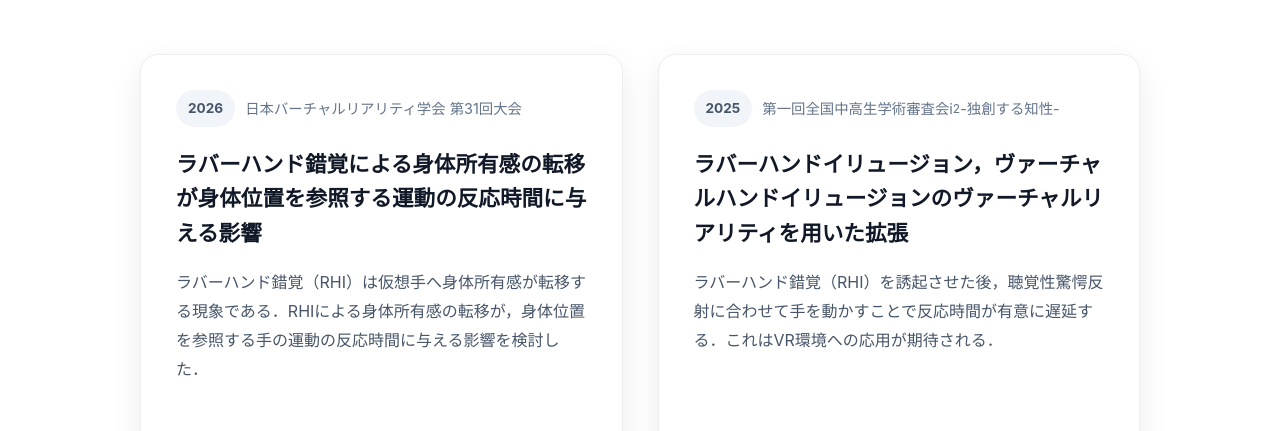
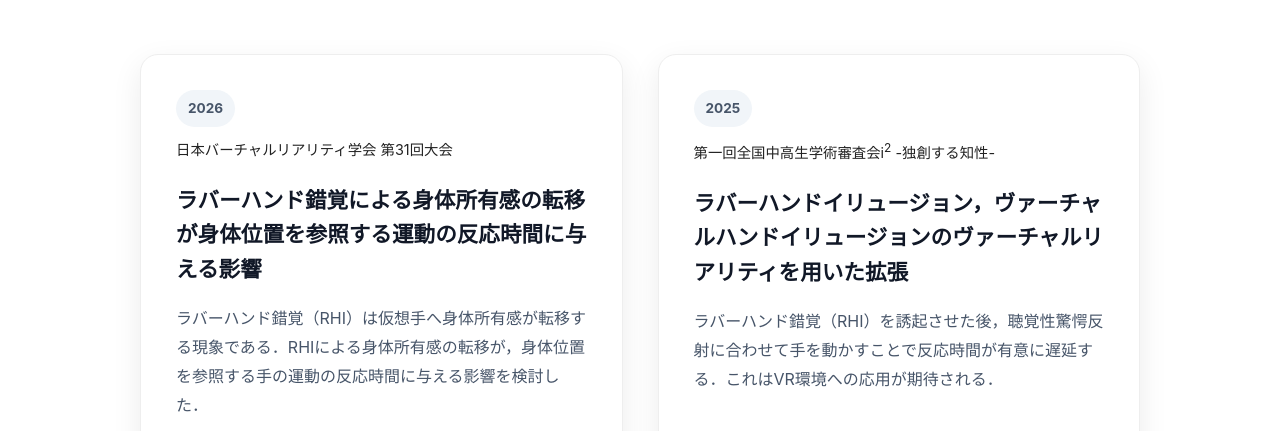
Before and after one commit to AoneSenbongi/Website, a plain HTML site: page research/index.html in a window 1280 px wide. Shown: the part 351-782 px from the top of the page. Drawn offline with Linux system fonts and the light colour scheme.

Commit message:
大会名のついてちょっと修正

```diff
--- a/css/style.css
+++ b/css/style.css
@@ -228,15 +228,6 @@ nav a.current::after{
 
     overflow:hidden;
 
-}
-
-.research-placea{
-    display:block;
-    font-size:0.35em;
-    font-weight:normal;
-    margin-top:8px;
-    letter-spacing:0.1em;
-    opacity:0.7;
 }
 
 .hero img{
@@ -864,15 +855,13 @@ footer{
 
     display:flex;
 
-    gap:15px;
+    flex-direction:column;
 
-    align-items:center;
+    align-items:flex-start;
+
+    gap:10px;
 
     margin-bottom:15px;
-
-    color:#666;
-
-    font-size:.95rem;
 
 }
 
@@ -895,11 +884,9 @@ footer{
 
     font-size:0.9rem;
 
-    color:#64748b;
+    color:#222;
 
-    display:flex;
-
-    align-items:center;
+    display:block;
 
 }
 
```
